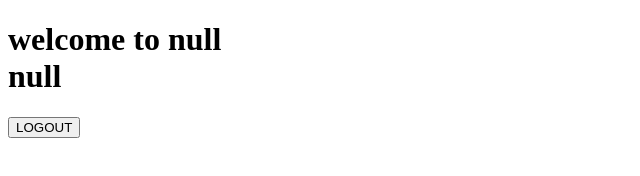
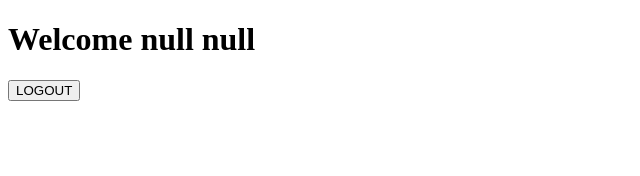
Before and after one commit to SolomonSanjiv/FSD, a plain HTML site: page exp5/welcome.html in a window 1280 px wide. Shown: the whole page, without its empty margins (0-640 px from the left). Drawn offline with Linux system fonts and the light colour scheme.

Commit message:
Update welcome.html

```diff
--- a/exp5/welcome.html
+++ b/exp5/welcome.html
@@ -3,21 +3,22 @@
 <head>
       <meta charset="UTF-8">
       <meta name="viewport" content="width=device-width, initial-scale=1.0">
-    <title>Welcome</title>
+      <title>Document</title>
 </head>
 <script>
       function LogoutValidate(){
             localStorage.clear();
       }
       function getdetails(){
-        var getfirstname=localStorage.getItem("firstname");
+            var getfirstname=localStorage.getItem('firstname');
             var getemail=localStorage.getItem("email");
-        document.getElementById("data").innerHTML="welcome to "+getfirstname+"<br>"+getemail;
-
+            document.getElementById('data').innerHTML="Welcome "+getfirstname+" "+getemail;
       }
 </script>
 <body onload="getdetails()">
-    <h1 id="data">Welcome to CMRIT</h1>
+      <h1 id="data">
+            Welcome To Cmrit
+      </h1>
       <form action="/" method="post">
             <button type="submit" onclick="LogoutValidate()">LOGOUT</button>
       </form>
```
Lines whose indentation alone changed are shown as unchanged.
